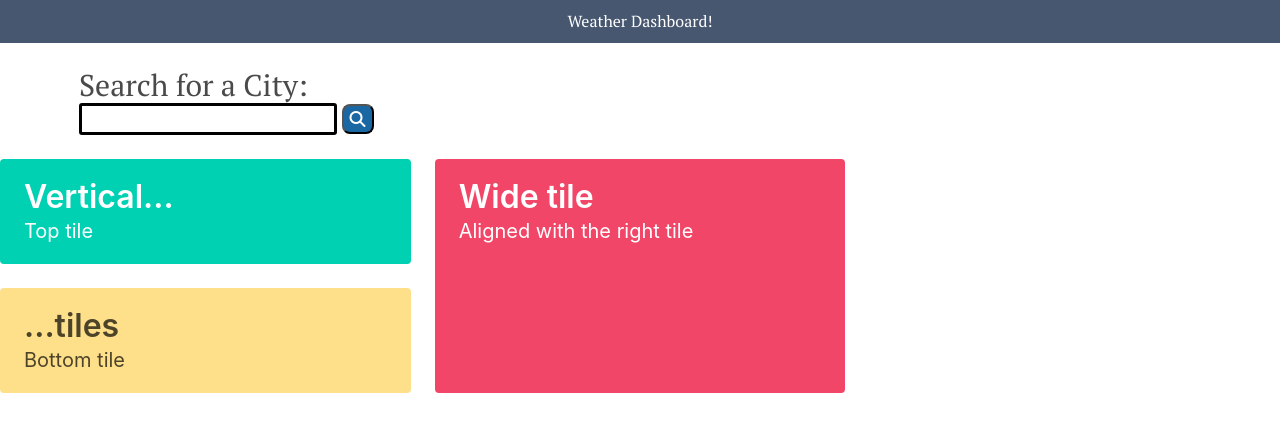
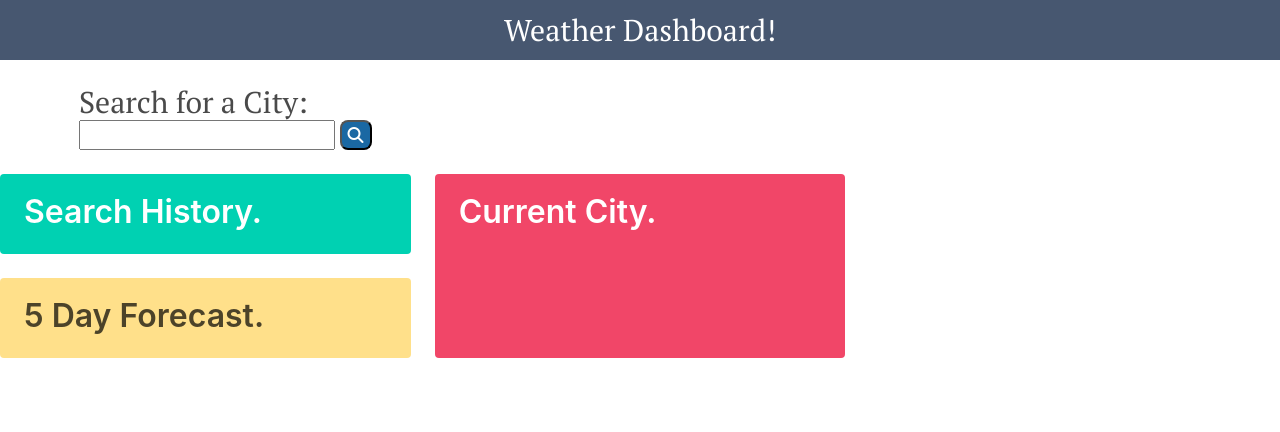
Before and after one commit to Saritapeter123/WeatherDashboard, a plain HTML site: page index.html in a window 1280 px wide. Drawn offline with nearby package versions, Linux system fonts and the light colour scheme.

Commit message:
Add files via upload

```diff
--- a/index.html
+++ b/index.html
@@ -33,24 +33,27 @@
     </div>
 
     <br>
-
+     <!--Search History Tile-->
     <div class="tile is-ancestor">
       <div class="tile is-vertical is-8">
         <div class="tile">
           <div class="tile is-parent is-vertical">
             <article class="tile is-child notification is-primary">
-              <p class="title">Vertical...</p>
-              <p class="subtitle">Top tile</p>
+              <p class="title">Search History.</p>
+              <p class="subtitle"></p>
             </article>
+            <!--5 day Forecast Tile-->
             <article class="tile is-child notification is-warning">
-              <p class="title">...tiles</p>
-              <p class="subtitle">Bottom tile</p>
+              <p class="title">5 Day Forecast.</p>
+              <p class="subtitle"></p>
             </article>
           </div>
+
+          <!--Current City Tile-->
           <div class="tile is-parent">
             <article class="tile is-child notification is-danger">
-              <p class="title">Wide tile</p>
-              <p class="subtitle">Aligned with the right tile</p>
+              <p class="title">Current City.</p>
+              <p class="subtitle"></p>
               <div class="content">
                 <!-- Content -->
               </div>
--- a/style.css
+++ b/style.css
@@ -2,6 +2,7 @@ h2 {
     background-color: #475770;
     padding: 12px 0;
     font-family: 'PT Serif', serif;
+    font-size: 30px;
     text-align: center;
     color: white;
 }
@@ -15,13 +16,17 @@ h3 {
     position: relative;
 }
 
-#city-input {
-    border: solid black;
-    border-radius: 3px;
-}
-
 button {
     color: white;
     background-color: #1a68a3;
     border-radius: 8px;
 }
+
+.tile {
+    position: relative;
+    color: black;
+}
+
+.title {
+    color: black;
+}
```
